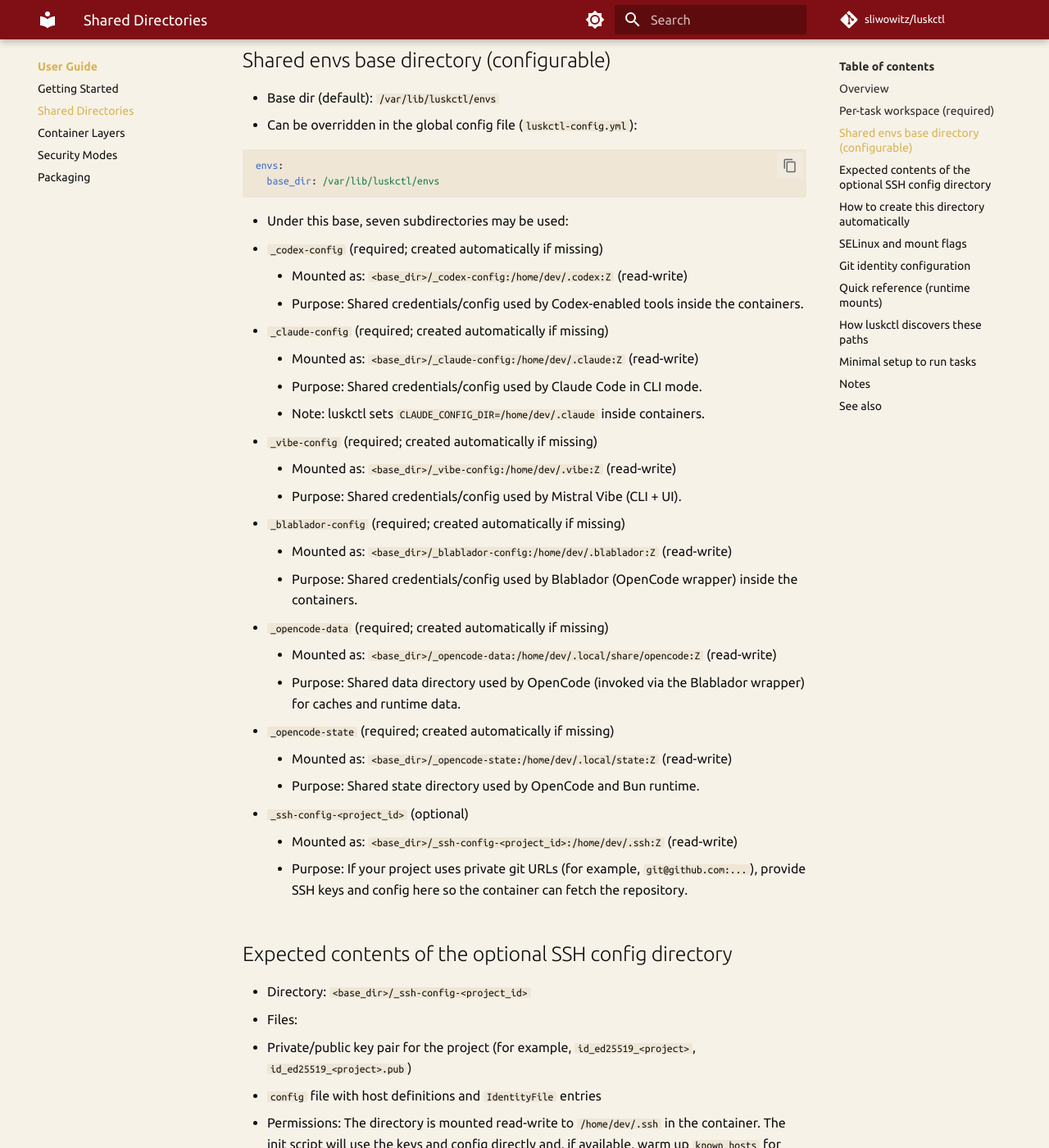
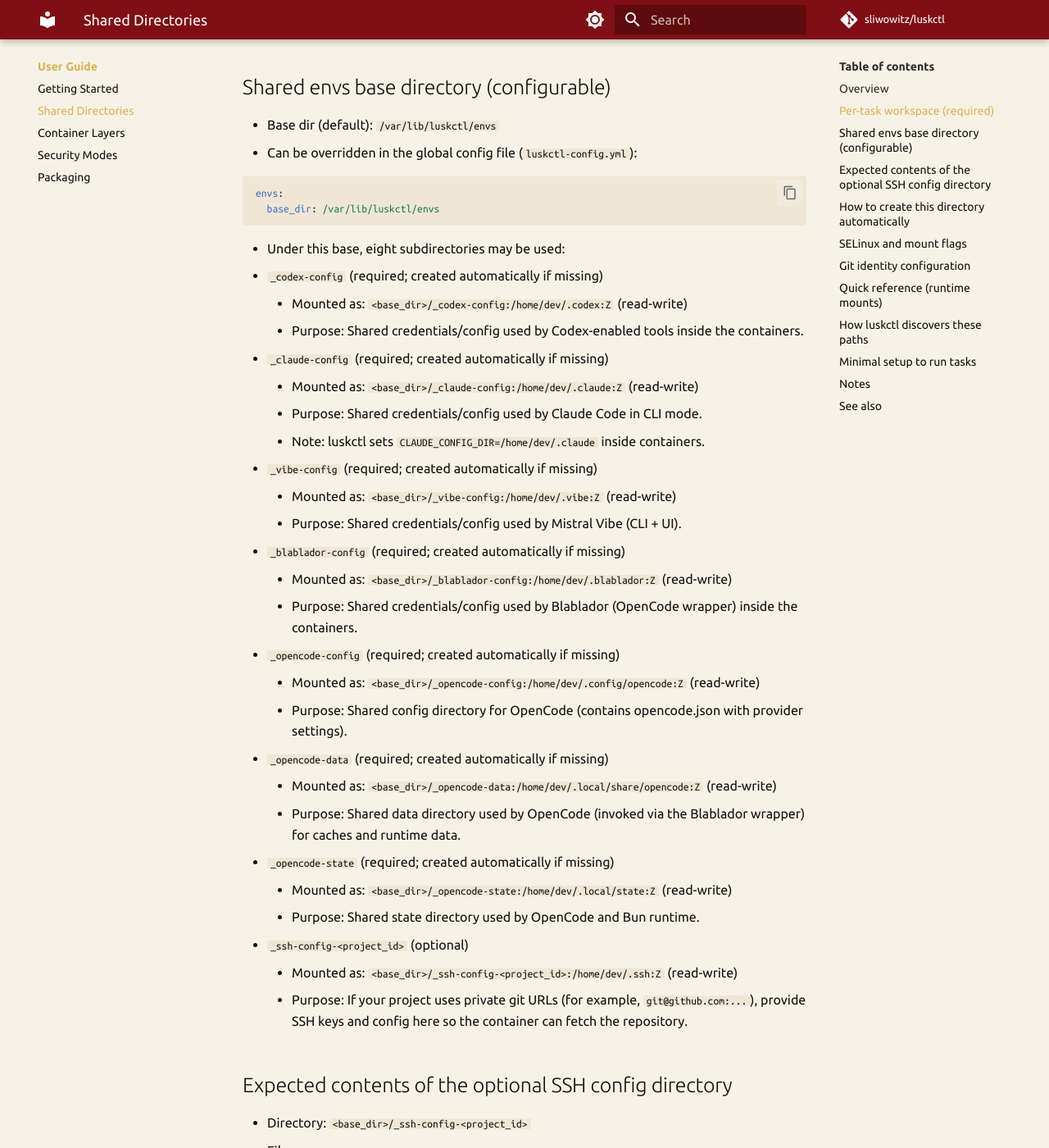
Before and after one commit to sliwowitz/luskctl, an MkDocs documentation site: the page built from docs/SHARED_DIRS.md, in a window 1280 px wide and 1400 px high, scrolled down 893 px. Shown: the whole window at 82% size. Built offline with MkDocs 1.6.1 and Material for MkDocs 9.7.7, drawn with Linux system fonts in a browser that asks for light colours; comment, search, counter and statistics services are not loaded; some of the changed text lies outside the part shown.

Commit message:
fix: Write OpenCode config to standard location and add config mount
OpenCode expects its config at ~/.config/opencode/opencode.json, not
via an environment variable. Update the blablador wrapper to:
- Write config to the standard location
- Backup and restore any existing config
- Remove unused tempfile import

Also add shared mount for ~/.config/opencode so the config can be
written from within the container.

Shared directories for OpenCode/Bun:
- _opencode-config -> ~/.config/opencode (config file)
- _opencode-data -> ~/.local/share/opencode (data/caches)
- _opencode-state -> ~/.local/state (Bun runtime state)

Co-Authored-By: Claude Opus 4.5 <noreply@anthropic.com>

````diff
--- a/docs/SHARED_DIRS.md
+++ b/docs/SHARED_DIRS.md
@@ -7,6 +7,7 @@
   - Shared credentials/config for Claude Code under `/home/dev/.claude`
   - Shared credentials/config for Mistral Vibe under `/home/dev/.vibe`
   - Shared credentials/config for Blablador (OpenCode) under `/home/dev/.blablador`
+  - Shared config directory for OpenCode under `/home/dev/.config/opencode`
   - Shared data directory for OpenCode under `/home/dev/.local/share/opencode`
   - Shared state directory for OpenCode/Bun under `/home/dev/.local/state`
   - Optional per-project SSH configuration under `/home/dev/.ssh` (read-write)
@@ -26,7 +27,7 @@ envs:
   base_dir: /var/lib/luskctl/envs
 ```
 
-- Under this base, seven subdirectories may be used:
+- Under this base, eight subdirectories may be used:
   1. `_codex-config` (required; created automatically if missing)
      - Mounted as: `<base_dir>/_codex-config:/home/dev/.codex:Z` (read-write)
      - Purpose: Shared credentials/config used by Codex-enabled tools inside the containers.
@@ -40,13 +41,16 @@ envs:
   4. `_blablador-config` (required; created automatically if missing)
      - Mounted as: `<base_dir>/_blablador-config:/home/dev/.blablador:Z` (read-write)
      - Purpose: Shared credentials/config used by Blablador (OpenCode wrapper) inside the containers.
-  5. `_opencode-data` (required; created automatically if missing)
+  5. `_opencode-config` (required; created automatically if missing)
+     - Mounted as: `<base_dir>/_opencode-config:/home/dev/.config/opencode:Z` (read-write)
+     - Purpose: Shared config directory for OpenCode (contains opencode.json with provider settings).
+  6. `_opencode-data` (required; created automatically if missing)
      - Mounted as: `<base_dir>/_opencode-data:/home/dev/.local/share/opencode:Z` (read-write)
      - Purpose: Shared data directory used by OpenCode (invoked via the Blablador wrapper) for caches and runtime data.
-  6. `_opencode-state` (required; created automatically if missing)
+  7. `_opencode-state` (required; created automatically if missing)
      - Mounted as: `<base_dir>/_opencode-state:/home/dev/.local/state:Z` (read-write)
      - Purpose: Shared state directory used by OpenCode and Bun runtime.
-  7. `_ssh-config-<project_id>` (optional)
+  8. `_ssh-config-<project_id>` (optional)
      - Mounted as: `<base_dir>/_ssh-config-<project_id>:/home/dev/.ssh:Z` (read-write)
      - Purpose: If your project uses private git URLs (for example, `git@github.com:...`), provide SSH keys and config here so the container can fetch the repository.
 
@@ -113,6 +117,7 @@ luskctl ssh-init <project_id> [--key-type ed25519|rsa] [--key-name NAME] [--forc
 - `/home/dev/.claude` <- `<envs_base>/_claude-config:Z`
 - `/home/dev/.vibe` <- `<envs_base>/_vibe-config:Z`
 - `/home/dev/.blablador` <- `<envs_base>/_blablador-config:Z`
+- `/home/dev/.config/opencode` <- `<envs_base>/_opencode-config:Z`
 - `/home/dev/.local/share/opencode` <- `<envs_base>/_opencode-data:Z`
 - `/home/dev/.local/state` <- `<envs_base>/_opencode-state:Z`
 - `/home/dev/.ssh` (optional) <- `<envs_base>/_ssh-config-<project>:Z`
@@ -130,6 +135,7 @@ sudo mkdir -p /var/lib/luskctl/envs/_codex-config
 sudo mkdir -p /var/lib/luskctl/envs/_claude-config
 sudo mkdir -p /var/lib/luskctl/envs/_vibe-config
 sudo mkdir -p /var/lib/luskctl/envs/_blablador-config
+sudo mkdir -p /var/lib/luskctl/envs/_opencode-config
 sudo mkdir -p /var/lib/luskctl/envs/_opencode-data
 sudo mkdir -p /var/lib/luskctl/envs/_opencode-state
 ```
````
Also changed, not shown: 2 other files.
